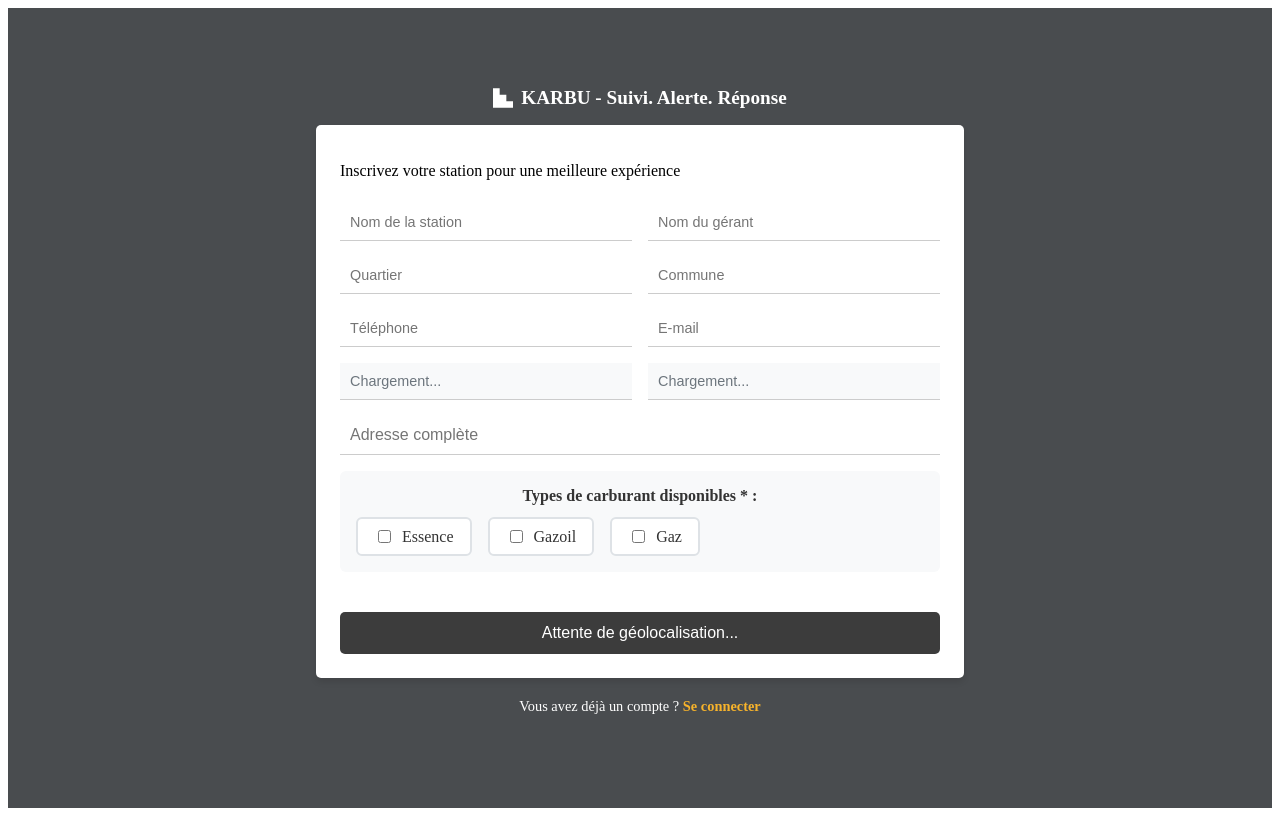
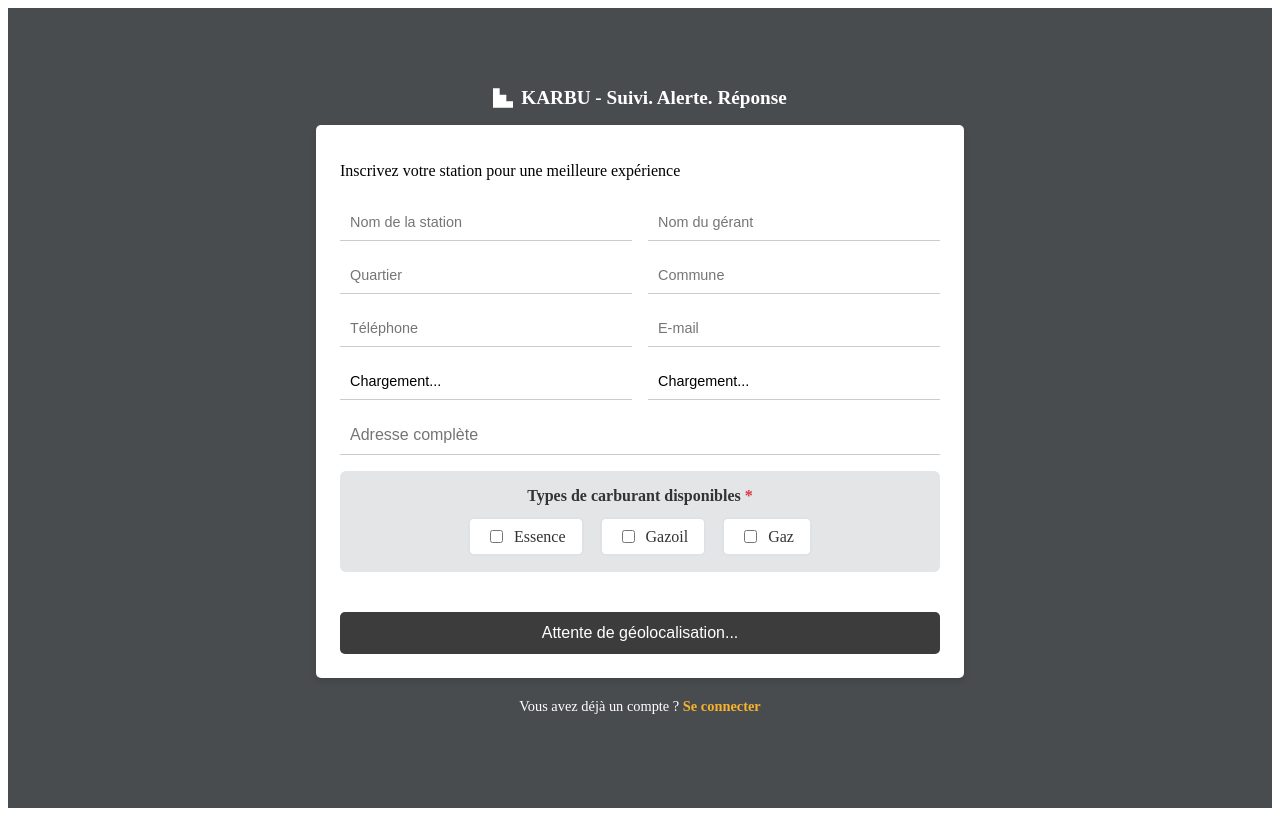
Before and after one commit to Mahamane-Korobara/suivi_carburant_mali_front, a Next.js app: page /inscription in a window 1280 px wide. Built offline with nearby package versions, Linux system fonts and the light colour scheme; no server answers.

Commit message:
Style de la page Inscription

```diff
--- a/pages/inscription.js
+++ b/pages/inscription.js
@@ -228,7 +228,7 @@ export default function Inscription() {
               onClick={getGeolocation}
               style={{
                 padding: "0.5rem 1rem",
-                backgroundColor: "#007bff",
+                backgroundColor: "#f7b32b",
                 color: "white",
                 border: "none",
                 borderRadius: "4px",
@@ -304,9 +304,7 @@ export default function Inscription() {
             }
             readOnly
             style={{
-              backgroundColor: "#f8f9fa",
               cursor: "not-allowed",
-              color: formData.latitude ? "#000" : "#6c757d",
             }}
             required
           />
@@ -321,9 +319,7 @@ export default function Inscription() {
             }
             readOnly
             style={{
-              backgroundColor: "#f8f9fa",
               cursor: "not-allowed",
-              color: formData.longitude ? "#000" : "#6c757d",
             }}
             required
           />
@@ -342,7 +338,7 @@ export default function Inscription() {
             style={{
               gridColumn: "1 / -1",
               padding: "1rem",
-              backgroundColor: "#f8f9fa",
+              backgroundColor: "#e3e5e7ff",
               borderRadius: "6px",
             }}
           >
@@ -354,11 +350,12 @@ export default function Inscription() {
                 color: "#333",
               }}
             >
-              Types de carburant disponibles * :
+              Types de carburant disponibles <span style={{ color: "#dc3545" }}>*</span>
             </label>
             <div
               style={{
                 display: "flex",
+                justifyContent: "center",
                 gap: "1rem",
                 flexWrap: "wrap",
               }}
@@ -373,13 +370,13 @@ export default function Inscription() {
                     cursor: "pointer",
                     padding: "0.5rem 1rem",
                     backgroundColor: selectedFuels.includes(fuel.id)
-                      ? "#007bff"
+                      ? "#f7b32b"
                       : "white",
                     color: selectedFuels.includes(fuel.id) ? "white" : "#333",
                     borderRadius: "6px",
                     border: "2px solid",
                     borderColor: selectedFuels.includes(fuel.id)
-                      ? "#007bff"
+                      ? "#f7b32b"
                       : "#dee2e6",
                     transition: "all 0.3s ease",
                   }}
```
